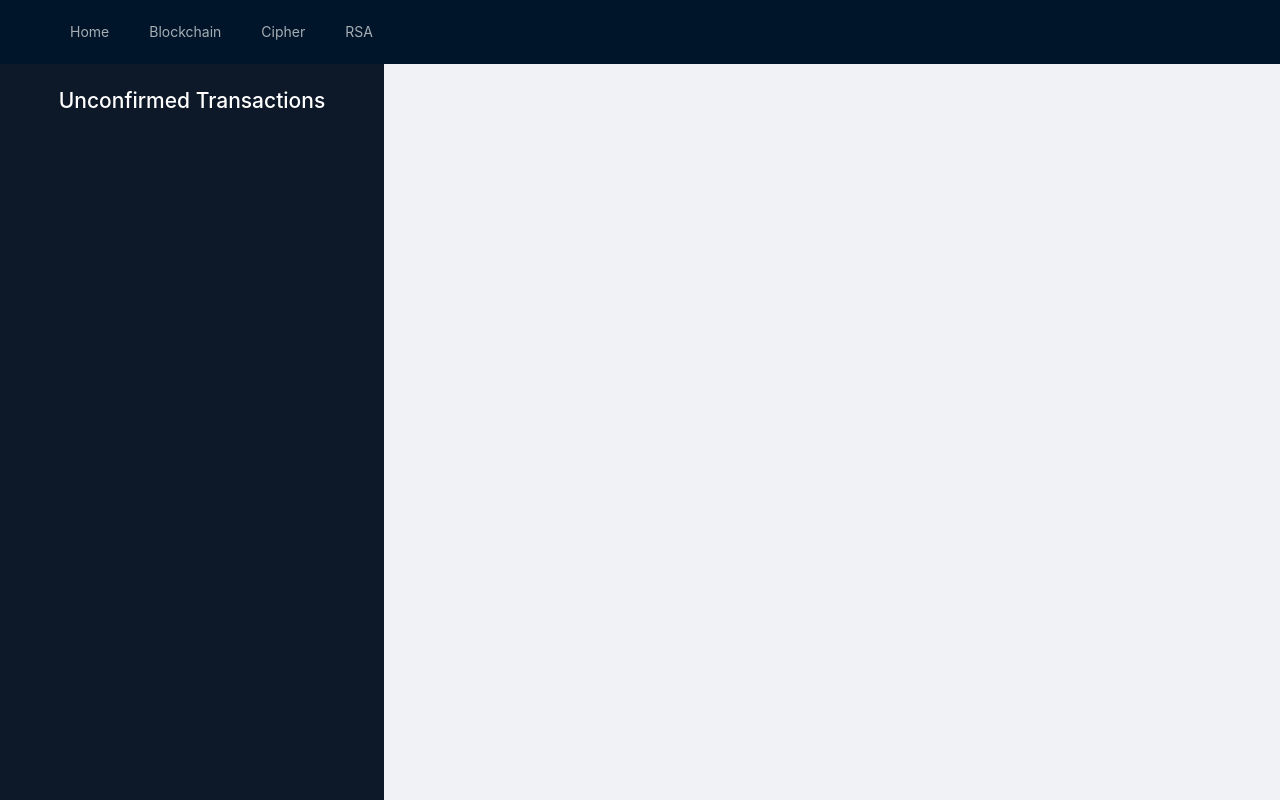
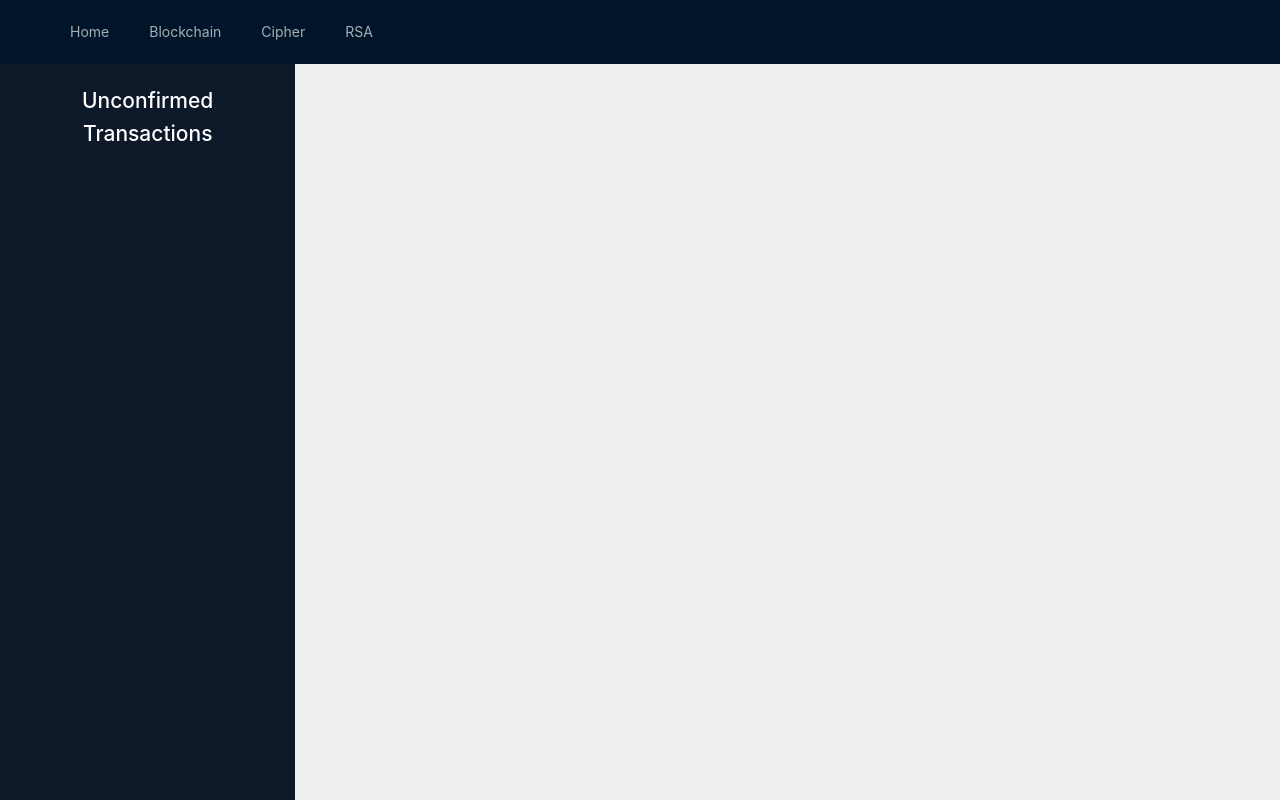
Before and after one commit to MrOttimista/security-visualization, a React (Create React App) app: page /blockChain in a window 1280 px wide. Built offline with nearby package versions, Linux system fonts and the light colour scheme.

Commit message:
add: styling to BlocksView

```diff
--- a/src/components/BlockChain/BlocksView/BlocksView.module.css
+++ b/src/components/BlockChain/BlocksView/BlocksView.module.css
@@ -0,0 +1,7 @@
+.container {
+  width: 100%;
+  height: calc(100vh - 64px);
+  background-color: #efefef;
+  min-width: 500px;
+  overflow-y: scroll;
+}
--- a/src/components/BlockChain/BlocksView/index.jsx
+++ b/src/components/BlockChain/BlocksView/index.jsx
@@ -2,7 +2,7 @@ import React from 'react';
 import styles from './BlocksView.module.css';
 
 const BlocksView = () => {
-  return <div></div>;
+  return <div className={styles.container}></div>;
 };
 
 export default BlocksView;
--- a/src/components/BlockChain/index.jsx
+++ b/src/components/BlockChain/index.jsx
@@ -4,10 +4,10 @@ import Transactions from './Transactions';
 
 const Blockchain = () => {
   return (
-    <>
+    <div style={{display: 'flex'}}>
       <Transactions></Transactions>
       <BlocksView></BlocksView>
-    </>
+    </div>
   );
 };
 
```
